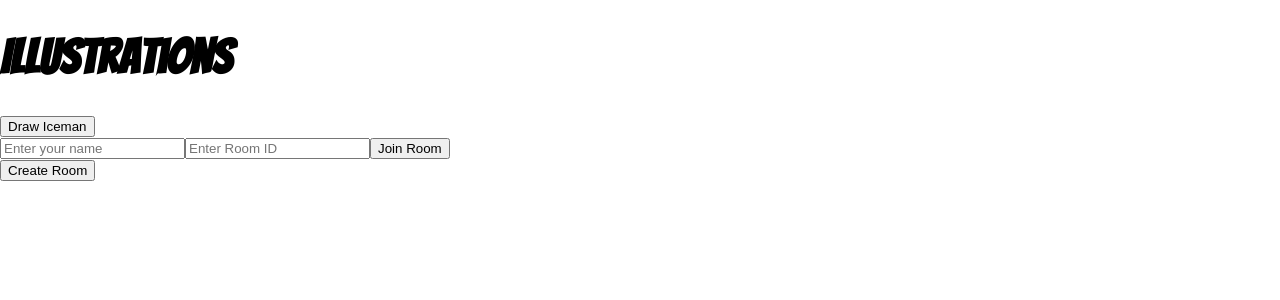
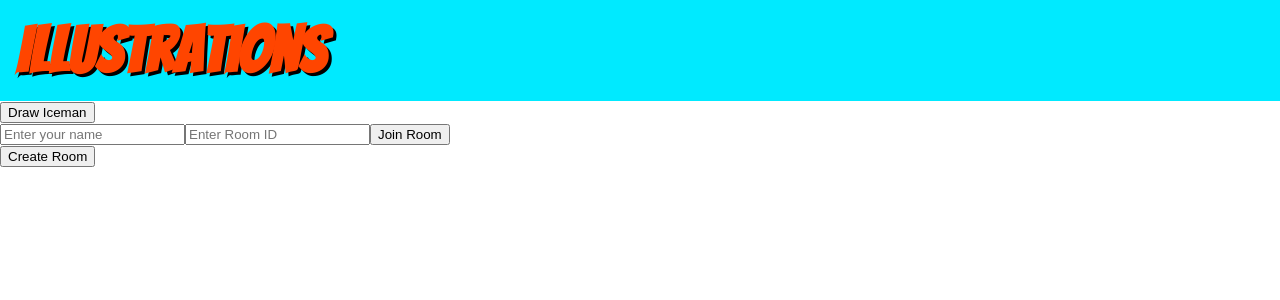
Before and after one commit to etseng02/illustrations, a React (Create React App) app: page / in a window 1280 px wide. Shown: the top 300 px of the page. Built offline with nearby package versions, Linux system fonts and the light colour scheme; no server answers.

Commit message:
styled header and added roomID

```diff
--- a/public/index.html
+++ b/public/index.html
@@ -26,7 +26,7 @@
       work correctly both with client-side routing and a non-root public URL.
       Learn how to configure a non-root public URL by running `npm run build`.
     -->
-    <title>React App</title>
+    <title>illustrations</title>
   </head>
   <body>
     <noscript>You need to enable JavaScript to run this app.</noscript>
--- a/src/App.js
+++ b/src/App.js
@@ -117,7 +117,10 @@ function App() {
 
   return (
     <Fragment>
-      <Header></Header>
+      <Header
+        room = {state.roomID}
+      >
+      </Header>
 
 
       {state.phase === "draw" && !state.hostMachine &&//Draw Phase
--- a/src/components/Header.js
+++ b/src/components/Header.js
@@ -1,11 +1,12 @@
 import React, { Fragment } from 'react';
 
-export default function Header() {
+export default function Header(props) {
 
   return (
     <Fragment>
       <header>
         <h1 id="logo">Illustrations</h1>
+        <h1 id="room">{props.room}</h1>
       </header>
 
     </Fragment>
--- a/src/index.css
+++ b/src/index.css
@@ -5,14 +5,54 @@ body {
     sans-serif;
   -webkit-font-smoothing: antialiased;
   -moz-osx-font-smoothing: grayscale;
+  height: 100%;
 }
+
 
 code {
   font-family: source-code-pro, Menlo, Monaco, Consolas, "Courier New",
     monospace;
 }
 
+header {
+  display: flex;
+  flex-direction: row;
+  padding: 1rem;
+  background-color: #00eaff;
+  margin:0;
+}
+
 h1#logo {
+  display: flex;
   font-family: 'Bangers', cursive;
-  font-size: 3em;
+  font-size: 4em;
+  color: orangered;
+  /* text-shadow: 2px 2px orangered; */
+  margin:0;
+  text-shadow: 3px 3px black;
 }
+
+h1#room {
+  display: flex;
+  margin:0;
+  float:right;
+  text-align: right;
+  margin-left:auto;
+  margin-right:0;
+}
+
+
+/* MOBILE VIEW DOWN BELOW THIS LINE */
+
+@media (max-width: 600px) {
+
+  h1#logo {
+    font-size: 2em;
+  }
+
+  header {
+    display: flex;
+
+  }
+
+}
```
